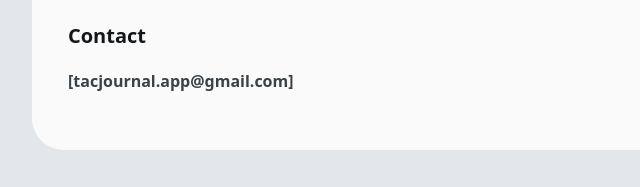
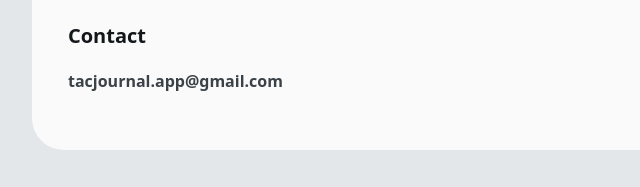
Before and after one commit to TecJournal/tecjournal-site, a plain HTML site: page terms.html in a window 1280 px wide. Shown: the part 1144-1331 px from the top of the page, 192-832 px from the left. Drawn offline with Linux system fonts and the light colour scheme.

Commit message:
Update contact information in terms.html

```diff
--- a/terms.html
+++ b/terms.html
@@ -7,5 +7,5 @@
 <h2>Acceptable use</h2><p>Do not misuse the service, attempt to access other people's data, upload unlawful content, or disrupt the service.</p>
 <h2>No warranty</h2><p>The service is provided "as is" and may change or have interruptions or errors. To the extent the law allows, we are not liable for losses arising from using it, including trading losses or lost data.</p>
 <h2>Changes</h2><p>We may update these terms and will change the date above when we do. Continued use means you accept the update.</p>
-<h2>Contact</h2><p><strong>[tacjournal.app@gmail.com]</strong></p>
+<h2>Contact</h2><p><strong>tacjournal.app@gmail.com</strong></p>
 </main></body></html>
```
